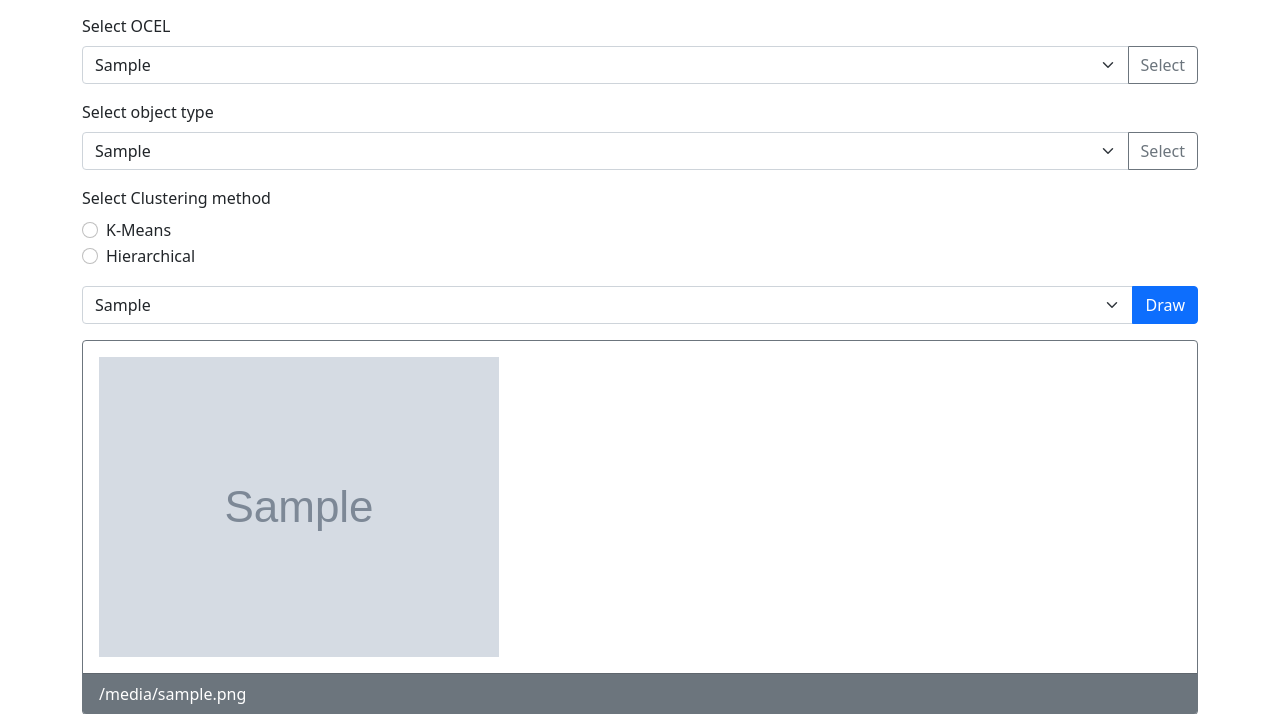
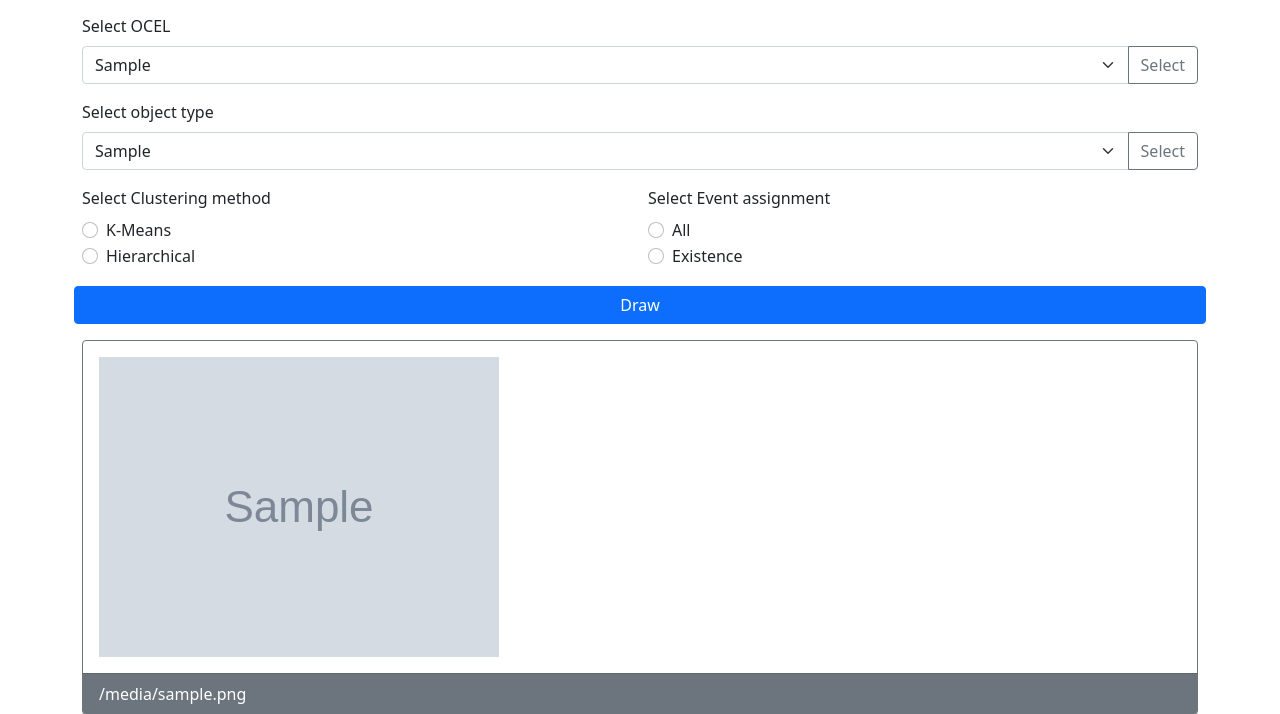
Before and after one commit to JustusNikolaus/Clustering-in-Object-Centric-Process-Mining, a Django app: template drawpage/templates/drawpage/drawpage.html in a window 1280 px wide. Shown: the part 158-872 px from the top of the page. Run offline with Django 3.2, Linux system fonts and the light colour scheme; the template is opened without the code that fills it: most values are stand-ins (such as "Sample title", 1, 10 or a date in 2020); grey boxes marked "Sample" are stand-in pictures; parts of the project's set-up code (start-up, migrations or seed data) failed here and were passed over; some libraries are stand-ins or nearby versions.

Commit message:
Removed 'Object Select' dropdown and added 'Select Event assignment' radio buttons. Updated .gitignore file

```diff
--- a/drawpage/main.py
+++ b/drawpage/main.py
@@ -70,7 +70,7 @@ def main_draw(path_to_file: str, object_information: list, object_type: str, clu
             if obj["cluster"] == label:
                 object_ids_in_cluster.append(obj["object_id"])
         # Save all event ids that are in at least one of the objects of the given cluster
-        if event_assignment == "All":
+        if event_assignment == "all":
             id_in_cluster = flattened_event_df.loc[flattened_event_df[object_type].isin(object_ids_in_cluster)]['event_id'].unique().tolist()
             print(len(id_in_cluster))
             id_notin_cluster = flattened_event_df.loc[~flattened_event_df[object_type].isin(object_ids_in_cluster)]['event_id'].unique().tolist()
@@ -84,7 +84,7 @@ def main_draw(path_to_file: str, object_information: list, object_type: str, clu
             #         if id_in == id_notin:
             #             id_in_cluster.remove(id_in)
             event_ids.append(id_in_cluster)
-        elif event_assignment == "Existence":
+        elif event_assignment == "existence":
             event_ids.append(flattened_event_df.loc[flattened_event_df[object_type].isin(object_ids_in_cluster)]['event_id'].unique().tolist())
         else:
             print("The given event assignment is neither all nor existence.")
--- a/drawpage/templates/drawpage/drawpage.html
+++ b/drawpage/templates/drawpage/drawpage.html
@@ -50,33 +50,37 @@
     <form action="" method="post">
         {% csrf_token %}
         <div class="row g-3">
-            <div>
+            <div class="col">
                 <label class="form-label">Select Clustering method</label>
                 <div class="form-check">
                     <input class="form-check-input" type="radio" name="clustering_method_select" value="kmeans" {{ clustering_method.0 }}>
-                    <label class="form-check-label" for="flexRadioDefault1">
+                    <label class="form-check-label">
                     K-Means
                     </label>
                 </div>
                 <div class="form-check">
                     <input class="form-check-input" type="radio" name="clustering_method_select" value="hierarchical" {{ clustering_method.1 }}>
-                    <label class="form-check-label" for="flexRadioDefault2">
+                    <label class="form-check-label">
                     Hierarchical
                     </label>
                 </div>
             </div>
-            <div class="input-group">
-                <select class="form-select" name="object_select">
-                    <option selected>{{ object_list.0 }}</option>
-                    {% for o in object_list %}
-                        {% if not o == object_list.0 %}
-                    <option value="{{o}}">{{o}}</option>
-                        {% endif %}
-                    {% endfor %}
-                </select>
-                <button class="btn btn-primary" type="submit">Draw</button>
-                <!--<button id="showImage" class="btn col-12 btn-outline-secondary" type="button">Draw</button>-->
+            <div class="col">
+                <label class="form-label">Select Event assignment</label>
+                <div class="form-check">
+                    <input class="form-check-input" type="radio" name="event_assignment_select" value="all" {{ event_assignment.0 }}>
+                    <label class="form-check-label">
+                        All
+                    </label>
+                </div>
+                <div class="form-check">
+                    <input class="form-check-input" type="radio" name="event_assignment_select" value="existence" {{ event_assignment.1 }}>
+                    <label class="form-check-label">
+                        Existence
+                    </label>
+                </div>
             </div>
+            <button class="btn btn-primary" type="submit">Draw</button>
         </div>
     </form>
 
```
Also changed, not shown: drawpage/views.py (+60 -62 lines), 1 other file.
